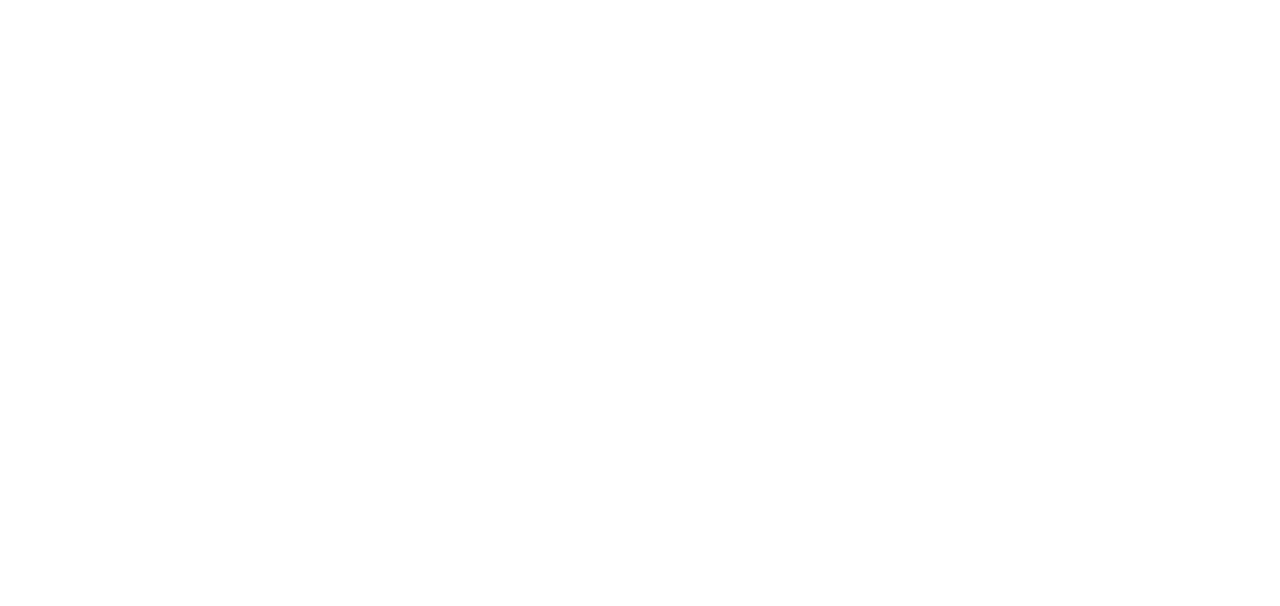
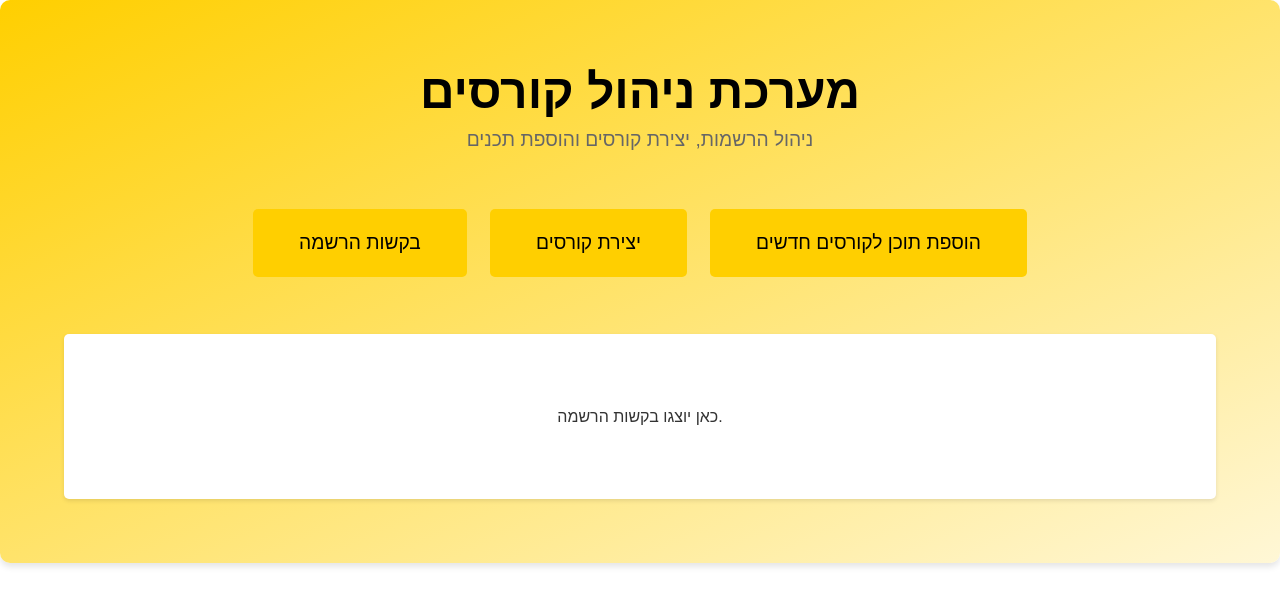
Before and after one commit to Rachel-Sandomirsky/Stagecraft-Technology-front, an Angular app in the folder menkes-front/: page /dashboard in a window 1280 px wide. Before the commit this address led to /. Shown: the top 606 px of the page. Built offline with nearby package versions, Linux system fonts and the light colour scheme.

Commit message:
creat dashboard

```diff
--- a/menkes-front/angular.json
+++ b/menkes-front/angular.json
@@ -24,10 +24,15 @@
               "src/favicon.ico",
               "src/assets"
             ],
-            "styles": [
+               "styles": [
               "src/styles.css",
-              "node_modules/@fortawesome/fontawesome-free/css/all.min.css"
-            ],
+              "src/app/components/dashboard/dashboard.component.css"
+          ],
+          "stylePreprocessorOptions": {
+            "includePaths": [
+              "src"
+            ]
+          },
             "scripts": []
           },
           "configurations": {
--- a/menkes-front/package.json
+++ b/menkes-front/package.json
@@ -36,6 +36,9 @@
     "karma-coverage": "~2.2.0",
     "karma-jasmine": "~5.1.0",
     "karma-jasmine-html-reporter": "~2.1.0",
+    "resolve-url-loader": "^5.0.0",
+    "sass": "^1.82.0",
+    "sass-loader": "^16.0.4",
     "typescript": "~5.1.3"
   }
 }
--- /dev/null
+++ b/menkes-front/src/app/components/dashboard/dashboard.component.css
@@ -0,0 +1,62 @@
+.dashboard-container {
+  width: 90%;
+  max-width: 1200px;
+  margin: 0 auto;
+  text-align: center;
+  padding: 5%;
+  background: linear-gradient(to bottom right, #ffcf00, #fff7d6);
+  border-radius: 10px;
+  box-shadow: 0 4px 6px rgba(0, 0, 0, 0.1);
+}
+
+.dashboard-header {
+  text-align: center;
+  margin-bottom: 5%;
+  color: #333;
+  font-family: 'Assistant', Arial, sans-serif;
+}
+
+.dashboard-header h1 {
+  font-size: 3em;
+  margin: 0;
+  color: #000;
+}
+
+.dashboard-header p {
+  font-size: 1.2em;
+  color: #666;
+  margin: 10px 0 0;
+}
+
+.tabs {
+  display: flex;
+  justify-content: center;
+  gap: 2%;
+  margin-bottom: 5%;
+}
+
+.tab-button {
+  background-color: #ffcf00;
+  color: #000;
+  border: none;
+  padding: 2% 4%;
+  font-size: 1.2em;
+  border-radius: 5px;
+  cursor: pointer;
+  transition: transform 0.2s, box-shadow 0.2s;
+}
+
+.tab-button:hover {
+  transform: translateY(-2px);
+  box-shadow: 0 4px 8px rgba(0, 0, 0, 0.2);
+}
+
+.content-box {
+  background-color: #fff;
+  color: #333;
+  padding: 5%;
+  border-radius: 5px;
+  box-shadow: 0 2px 4px rgba(0, 0, 0, 0.1);
+  text-align: center;
+  font-family: 'Assistant', Arial, sans-serif;
+}
--- /dev/null
+++ b/menkes-front/src/app/components/dashboard/dashboard.component.html
@@ -0,0 +1,14 @@
+<div class="dashboard-container">
+  <div class="dashboard-header">
+    <h1>מערכת ניהול קורסים</h1>
+    <p>ניהול הרשמות, יצירת קורסים והוספת תכנים</p>
+  </div>
+  <div class="tabs">
+    <button class="tab-button">בקשות הרשמה</button>
+    <button class="tab-button">יצירת קורסים</button>
+    <button class="tab-button">הוספת תוכן לקורסים חדשים</button>
+  </div>
+  <div class="content-box">
+    <p>כאן יוצגו בקשות הרשמה.</p>
+  </div>
+</div>
--- /dev/null
+++ b/menkes-front/src/app/components/dashboard/dashboard.component.ts
@@ -0,0 +1,14 @@
+import { Component } from '@angular/core';
+
+@Component({
+  selector: 'app-dashboard',
+  templateUrl: './dashboard.component.html',
+  styleUrls: ['./dashboard.component.css']
+})
+export class DashboardComponent {
+  activeTab: string = 'requests';
+
+  selectTab(tab: string) {
+    this.activeTab = tab;
+  }
+}
--- a/menkes-front/src/index.html
+++ b/menkes-front/src/index.html
@@ -6,6 +6,9 @@
   <base href="/">
   <meta name="viewport" content="width=device-width, initial-scale=1">
   <link rel="icon" type="image/x-icon" href="favicon.ico">
+  <link rel="preconnect" href="https://fonts.gstatic.com">
+  <link href="https://fonts.googleapis.com/css2?family=Roboto:wght@300;400;500&display=swap" rel="stylesheet">
+  <link href="https://fonts.googleapis.com/icon?family=Material+Icons" rel="stylesheet">
 </head>
 <body>
   <app-root></app-root>
--- a/menkes-front/src/styles.css
+++ b/menkes-front/src/styles.css
@@ -1 +1,4 @@
 /* You can add global styles to this file, and also import other style files */
+
+html, body { height: 100%; }
+body { margin: 0; font-family: Roboto, "Helvetica Neue", sans-serif; }
```
Also changed, not shown: menkes-front/src/app/app-routing.module.ts (+8 -4 lines), menkes-front/src/app/app.module.ts (+7 -2 lines), 2 other files (tests, documents, lock files or other folders).
